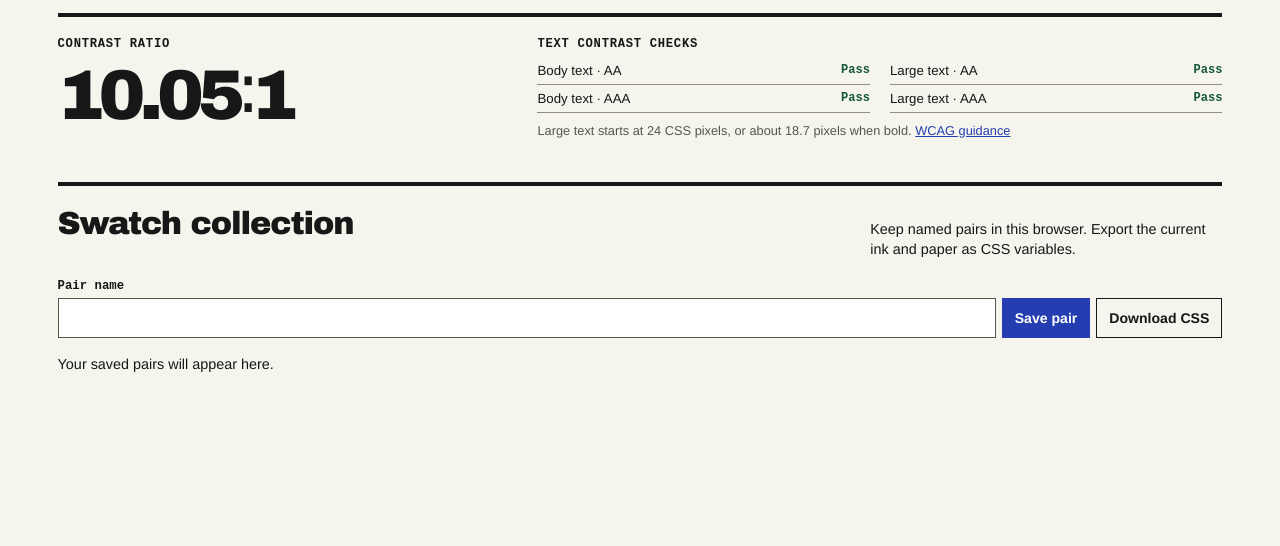
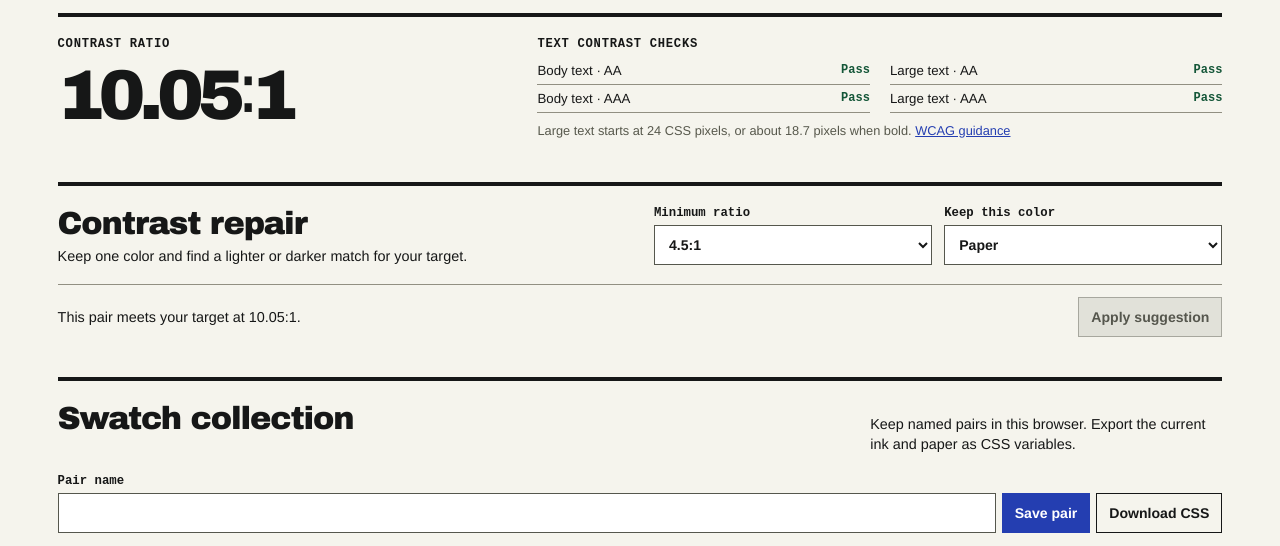
Before and after one commit to Genthh/inkpair-studio, a plain HTML site: page public/index.html in a window 1280 px wide. Shown: the part 681-1227 px from the top of the page. Before the commit the page ends 1093 px from the top, so only its background shows below. Drawn offline with Linux system fonts and the light colour scheme.

Commit message:
Preview and apply contrast repairs in the workbench

```diff
--- a/public/app.js
+++ b/public/app.js
@@ -14,7 +14,10 @@
   const preset = byId("preset");
   const sample = byId("sample");
 
+  const renderRepair = globalThis.setupContrastRepair(setPair);
+
   function render() {
+    renderRepair();
     sample.style.color = colors.ink;
     sample.style.backgroundColor = colors.paper;
     const value = ratio(colors.ink, colors.paper);
@@ -70,7 +73,7 @@
         colors[field] = value;
         picker.value = value;
         render();
-      }
+      } else renderRepair();
     });
     hex.addEventListener("blur", () => {
       const value = normalizeHex(hex.value);
--- a/public/index.html
+++ b/public/index.html
@@ -10,8 +10,10 @@
     <title>Inkpair Studio — Color contrast workbench</title>
     <link rel="stylesheet" href="fonts/type.css" />
     <link rel="stylesheet" href="style.css" />
+    <link rel="stylesheet" href="repair.css" />
     <script src="model.js" defer></script>
     <script src="library.js" defer></script>
+    <script src="repair.js" defer></script>
     <script src="app.js" defer></script>
   </head>
   <body>
@@ -105,6 +107,36 @@
           </p>
         </div>
       </section>
+      <section class="repair" aria-labelledby="repair-title">
+        <div>
+          <h2 id="repair-title">Contrast repair</h2>
+          <p>
+            Keep one color and find a lighter or darker match for your target.
+          </p>
+        </div>
+        <div class="repair-controls">
+          <label
+            >Minimum ratio<select id="repair-target">
+              <option value="3">3:1</option>
+              <option value="4.5" selected>4.5:1</option>
+              <option value="7">7:1</option>
+            </select></label
+          >
+          <label
+            >Keep this color<select id="repair-lock">
+              <option value="paper">Paper</option>
+              <option value="ink">Ink</option>
+            </select></label
+          >
+        </div>
+        <div class="repair-result">
+          <span id="repair-chip" aria-hidden="true" hidden></span>
+          <p id="repair-note" role="status"></p>
+          <button id="repair-apply" type="button" disabled>
+            Apply suggestion
+          </button>
+        </div>
+      </section>
       <section class="library" aria-labelledby="library-title">
         <div class="library-head">
           <h2 id="library-title">Swatch collection</h2>
--- /dev/null
+++ b/public/repair.css
@@ -0,0 +1,65 @@
+.repair {
+  display: grid;
+  grid-template-columns: minmax(0, 1fr) minmax(0, 1fr);
+  gap: 18px 28px;
+  margin: 0 0 28px;
+  border-top: 4px solid var(--ink);
+  padding: 20px 0 0;
+}
+.repair h2 {
+  font-size: clamp(1.4rem, 3vw, 2rem);
+}
+.repair p {
+  font-size: 0.9rem;
+  line-height: 1.4;
+  margin-top: 5px;
+}
+.repair-controls,
+.repair-result {
+  display: flex;
+  align-items: center;
+  flex-wrap: wrap;
+  gap: 12px;
+}
+.repair-controls label {
+  flex: 1 1 110px;
+  font: 700 0.77rem var(--mono);
+}
+.repair-controls select {
+  border-color: #55574d;
+  margin-top: 5px;
+}
+.repair :focus-visible {
+  outline-color: var(--blue);
+}
+.repair-result {
+  grid-column: 1/-1;
+  padding: 12px 0;
+  border-top: 1px solid #918f82;
+}
+.repair-result p {
+  flex: 1 1 160px;
+  margin: 0;
+}
+#repair-chip {
+  width: 30px;
+  height: 30px;
+  border: 1px solid #595a50;
+}
+#repair-apply {
+  background: var(--blue);
+  color: white;
+  border: 1px solid var(--blue);
+  padding: 8px 12px;
+}
+#repair-apply:disabled {
+  cursor: default;
+  background: #e1e1d9;
+  color: #55564d;
+  border-color: #a7a79e;
+}
+@media (max-width: 600px) {
+  .repair {
+    grid-template-columns: 1fr;
+  }
+}
--- /dev/null
+++ b/public/repair.js
@@ -0,0 +1,64 @@
+"use strict";
+
+globalThis.setupContrastRepair = function (applyPair) {
+  const { normalizeHex, repairContrast } = globalThis.InkPairModel;
+  const byId = (id) => document.getElementById(id);
+  const lock = byId("repair-lock");
+  const target = byId("repair-target");
+  const note = byId("repair-note");
+  const button = byId("repair-apply");
+  const chip = byId("repair-chip");
+  let proposal;
+
+  function format(value) {
+    return (Math.floor(value * 100) / 100).toFixed(2) + ":1";
+  }
+
+  function refresh() {
+    const ink = normalizeHex(byId("ink-hex").value);
+    const paper = normalizeHex(byId("paper-hex").value);
+    proposal = null;
+    button.disabled = true;
+    chip.hidden = true;
+    if (!ink || !paper) {
+      note.textContent = "Enter two valid colors to preview a repair.";
+      return;
+    }
+    const result = repairContrast(ink, paper, Number(target.value), lock.value);
+    if (result.state === "met") {
+      note.textContent =
+        "This pair meets your target at " + format(result.before) + ".";
+    } else if (result.state === "impossible") {
+      note.textContent =
+        "The locked " +
+        lock.value +
+        " cannot reach " +
+        target.value +
+        ":1. Try locking the other color or lowering the target.";
+    } else {
+      proposal =
+        lock.value === "ink" ? [ink, result.color] : [result.color, paper];
+      chip.style.backgroundColor = result.color;
+      chip.hidden = false;
+      const editable = lock.value === "ink" ? "paper" : "ink";
+      note.textContent =
+        "Set " +
+        editable +
+        " to " +
+        result.color +
+        " to move from " +
+        format(result.before) +
+        " to " +
+        format(result.after) +
+        ".";
+      button.disabled = false;
+    }
+  }
+
+  lock.addEventListener("change", refresh);
+  target.addEventListener("change", refresh);
+  button.addEventListener("click", () => {
+    if (proposal) applyPair(...proposal);
+  });
+  return refresh;
+};
```
Also changed, not shown: 1 other file.
